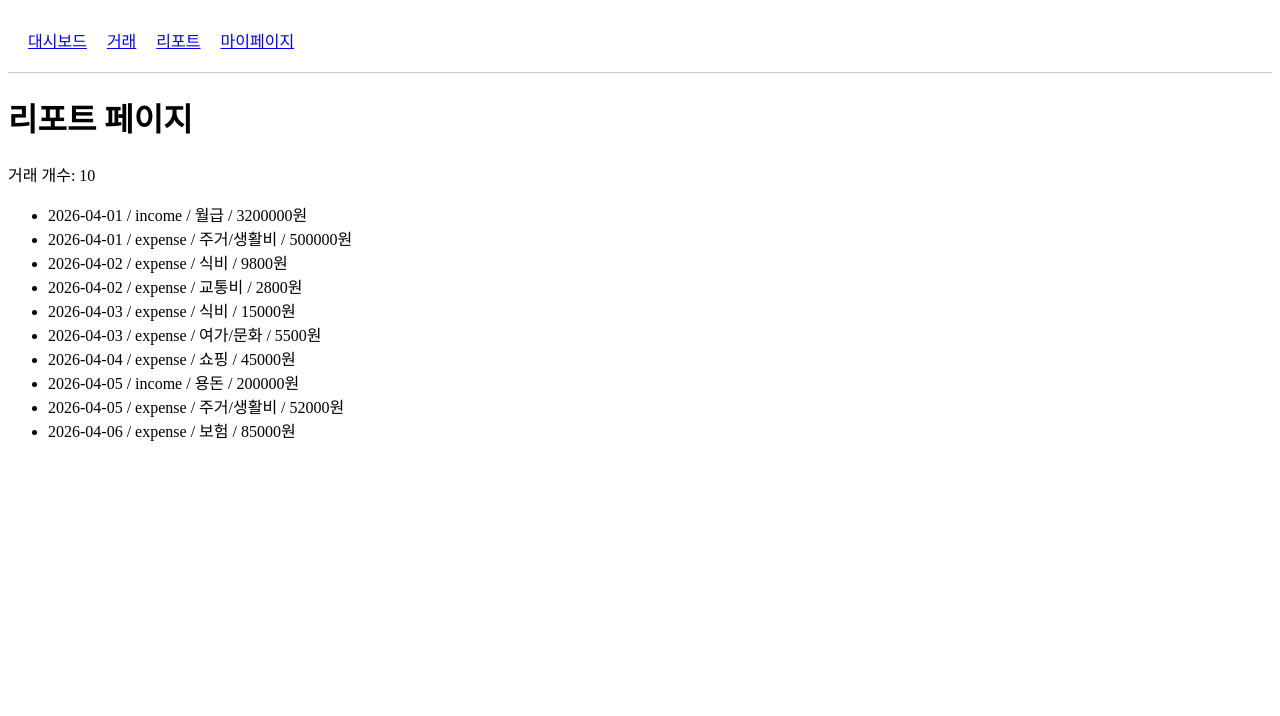
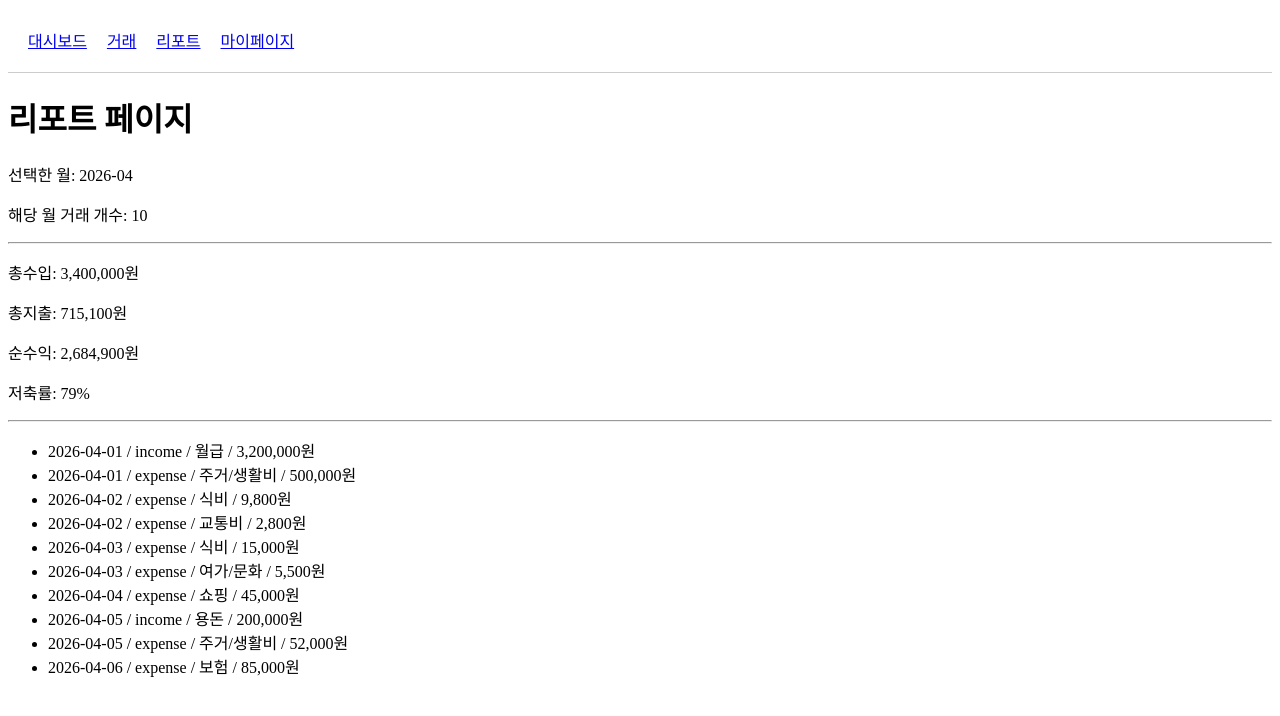
Before and after one commit to kb-skeleton-team2/wallet-guardian, a Vue app: page /report in a window 1280 px wide. Shown: the top 716 px of the page. Built offline with nearby package versions, Linux system fonts and the light colour scheme; data requests are answered from the project's data file.

Commit message:
feat: 월별 필터링 및 요약 카드 계산 로직 구현

```diff
--- a/src/pages/ReportPage.vue
+++ b/src/pages/ReportPage.vue
@@ -2,22 +2,33 @@
   <div>
     <h1>리포트 페이지</h1>
 
-    <p>거래 개수: {{ transactions.length }}</p>
+    <p>선택한 월: {{ selectedMonth }}</p>
+    <p>해당 월 거래 개수: {{ filteredTransactions.length }}</p>
+
+    <hr />
+
+    <p>총수입: {{ totalIncome.toLocaleString() }}원</p>
+    <p>총지출: {{ totalExpense.toLocaleString() }}원</p>
+    <p>순수익: {{ netIncome.toLocaleString() }}원</p>
+    <p>저축률: {{ savingRate }}%</p>
+
+    <hr />
 
     <ul>
-      <li v-for="item in transactions" :key="item.id">
+      <li v-for="item in filteredTransactions" :key="item.id">
         {{ item.date }} / {{ item.type }} / {{ item.category }} /
-        {{ item.amount }}원
+        {{ item.amount.toLocaleString() }}원
       </li>
     </ul>
   </div>
 </template>
 
 <script setup>
-import { ref, onMounted } from 'vue';
+import { ref, computed, onMounted } from 'vue';
 import axios from 'axios';
 
 const transactions = ref([]);
+const selectedMonth = ref('2026-04');
 
 const fetchTransactions = async () => {
   try {
@@ -31,6 +42,38 @@ const fetchTransactions = async () => {
   }
 };
 
+//선택된 달
+const filteredTransactions = computed(() => {
+  return transactions.value.filter((item) =>
+    item.date.startsWith(selectedMonth.value),
+  );
+});
+
+//총수입
+const totalIncome = computed(() => {
+  return filteredTransactions.value
+    .filter((item) => item.type === 'income')
+    .reduce((sum, item) => sum + item.amount, 0);
+});
+
+//총 지출
+const totalExpense = computed(() => {
+  return filteredTransactions.value
+    .filter((item) => item.type === 'expense')
+    .reduce((sum, item) => sum + item.amount, 0);
+});
+
+//순수익
+const netIncome = computed(() => {
+  return totalIncome.value - totalExpense.value;
+});
+
+//저축률
+const savingRate = computed(() => {
+  if (totalIncome.value === 0) return 0;
+  return Math.round((netIncome.value / totalIncome.value) * 100);
+});
+
 onMounted(() => {
   fetchTransactions();
 });
```
